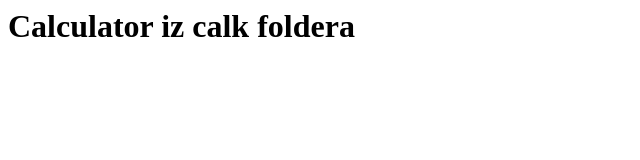
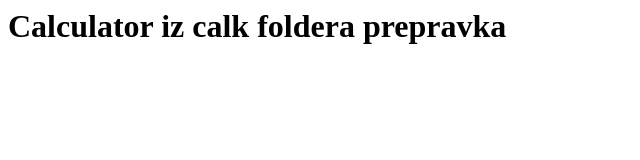
Before and after one commit to javadragan/calculator, a plain HTML site: page index.html in a window 1280 px wide. Shown: the whole page, without its empty margins (0-640 px from the left). Drawn offline with Linux system fonts and the light colour scheme.

Commit message:
promena
promena 1

```diff
--- a/index.html
+++ b/index.html
@@ -1 +1 @@
-<h1>Calculator iz calk foldera</h1>
+<h1>Calculator iz calk foldera prepravka </h1>
```
